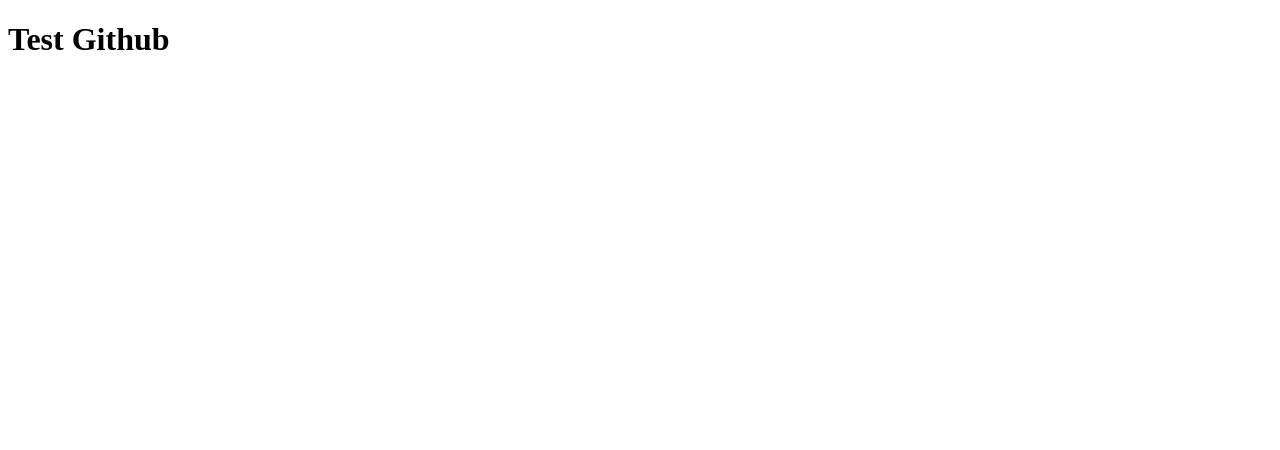
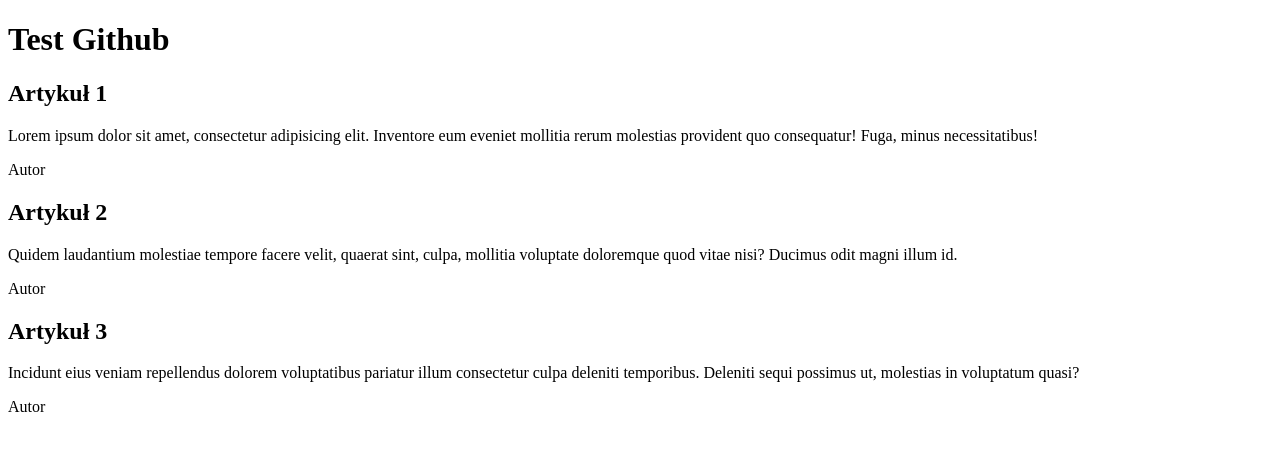
Before and after one commit to Belfer317a/test1, a plain HTML site: page index.html in a window 1280 px wide. Drawn offline with Linux system fonts and the light colour scheme.

Commit message:
added articles

```diff
--- a/index.html
+++ b/index.html
@@ -9,7 +9,35 @@
         <header>
             <h1>Test Github</h1>
         </header>
-        <main></main>
+        <main>
+            <article>
+                <header>
+                    <h2>Artykuł 1</h2>
+                </header>
+                <p>Lorem ipsum dolor sit amet, consectetur adipisicing elit. Inventore eum eveniet mollitia rerum molestias provident quo consequatur! Fuga, minus necessitatibus!</p>
+                <footer>
+                    <p>Autor</p>
+                </footer>
+            </article>
+            <article>
+                <header>
+                    <h2>Artykuł 2</h2>
+                </header>
+                <p>Quidem laudantium molestiae tempore facere velit, quaerat sint, culpa, mollitia voluptate doloremque quod vitae nisi? Ducimus odit magni illum id.</p>
+                <footer>
+                    <p>Autor</p>
+                </footer>
+            </article>
+            <article>
+                <header>
+                    <h2>Artykuł 3</h2>
+                </header>
+                <p>Incidunt eius veniam repellendus dolorem voluptatibus pariatur illum consectetur culpa deleniti temporibus. Deleniti sequi possimus ut, molestias in voluptatum quasi?</p>
+                <footer>
+                    <p>Autor</p>
+                </footer>
+            </article>
+        </main>
         <aside></aside>
         <footer></footer>
     </div>
```
